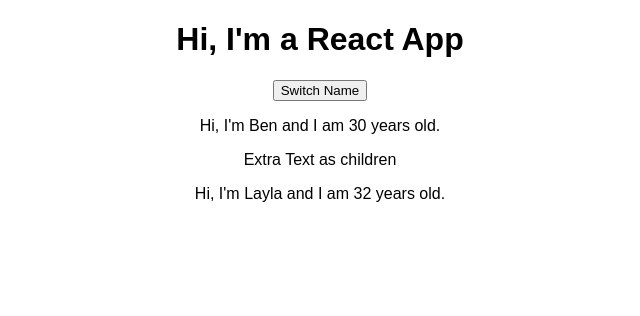
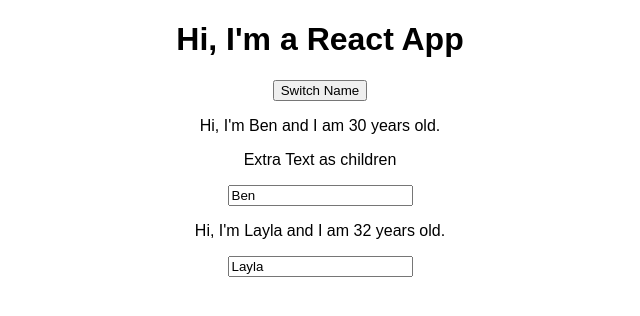
Before and after one commit to Kagan-benjamin/ReactPractice, a React (Create React App) app in the folder react-playground/: page / in a window 1280 px wide. Shown: the top 316 px of the page, without its empty margins (320-960 px from the left). Built offline with nearby package versions, Linux system fonts and the light colour scheme.

Commit message:
React - Passing Method References Between Componenets

```diff
--- a/react-playground/src/App.js
+++ b/react-playground/src/App.js
@@ -7,11 +7,32 @@
     persons: [
       { name: 'Ben', age: 30 },
       { name: 'Layla', age: 32 }
-    ]
+    ],
+    full: false
   }
 
   switchNameHandler = e => {
-    console.log('Button was clicked');
+    if (!this.state.full){
+      this.setState({
+        persons: [...this.state.persons,
+          { name: 'Tanner', age: 32 },
+          { name: 'Katie', age: 33 },
+        ],
+        full: true
+      });
+    }
+    this.state.persons.forEach(person => {
+      console.log(person.name, person.age)
+    });
+  }
+
+  nameChangedHandler = e => {
+    this.setState({
+      persons: [
+        { name: e.target.value, age: 100 },
+        { name: e.target.value, age: 100 }
+      ]
+    })
   }
 
   render() {
@@ -19,8 +40,16 @@
       <div className="App">
         <h1>Hi, I'm a React App</h1>
         <button onClick={this.switchNameHandler}>Switch Name</button>
-        <Person name={this.state.persons[0].name} age={this.state.persons[0].age}> Extra Text as children </Person>
-        <Person name={this.state.persons[1].name} age={this.state.persons[1].age}/>
+        <Person
+        name={this.state.persons[0].name}
+        age={this.state.persons[0].age}
+        click={this.switchNameHandler}
+        changed={this.nameChangedHandler}> Extra Text as children </Person>
+        <Person
+        name={this.state.persons[1].name}
+        age={this.state.persons[1].age}
+        click={this.switchNameHandler}
+        changed={this.nameChangedHandler}/>
       </div>
     );
     // return React.createElement('div', {className: 'App'},
--- a/react-playground/src/Person/Person.js
+++ b/react-playground/src/Person/Person.js
@@ -5,8 +5,9 @@
 const person = (props) => {
     return (
         <div>
-            <p>Hi, I'm {props.name} and I am {props.age} years old.</p>
+            <p onClick={props.click}>Hi, I'm {props.name} and I am {props.age} years old.</p>
             <p>{props.children}</p>
+            <input type='text' onChange={props.changed} value={props.name} />
         </div>
     )
 };
```
Also changed, not shown: 2 other files (tests, documents, lock files or other folders).
